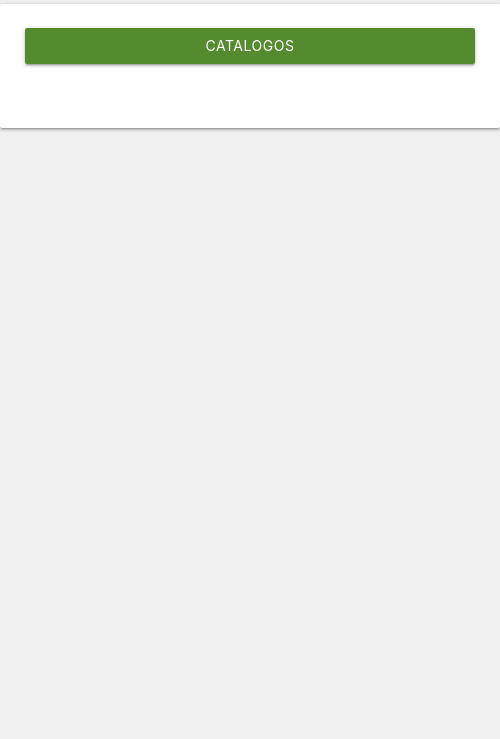
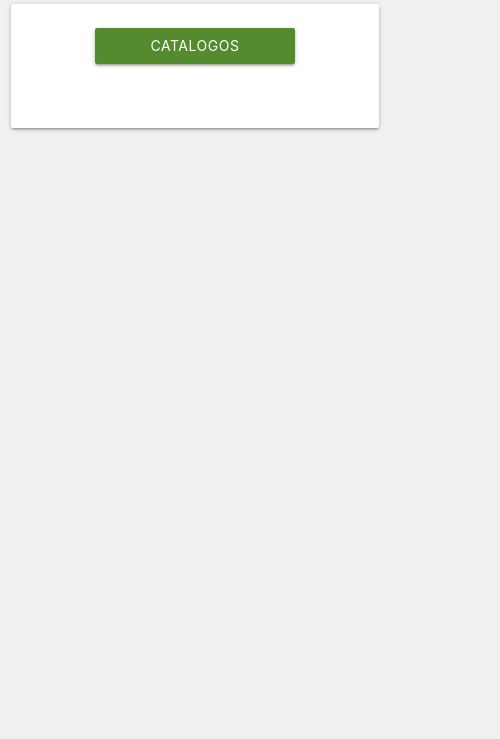
Before and after one commit to manueleduar/AGACE, a website: page public/catalogos.html in a window 390 px wide. Shown: the part 105-844 px from the top of the page, 500 px wide, since content can reach past the window. Drawn offline with nearby package versions, Linux system fonts and the light colour scheme.

Commit message:
catalogo resp

```diff
--- a/public/css/catalogos.css
+++ b/public/css/catalogos.css
@@ -9,3 +9,17 @@ body {
 #catalogosCard {
     width: 500px;
 }
+
+@media only screen and (max-width: 600px) {
+    #btnDropdown {
+        width: 200px;
+        margin-left: auto;
+        margin-right: auto;
+     }
+
+     #catalogosCard {
+        width: auto;
+        padding-left: 0.8rem;
+        padding-right: 0.8rem;
+    }
+  }
```
